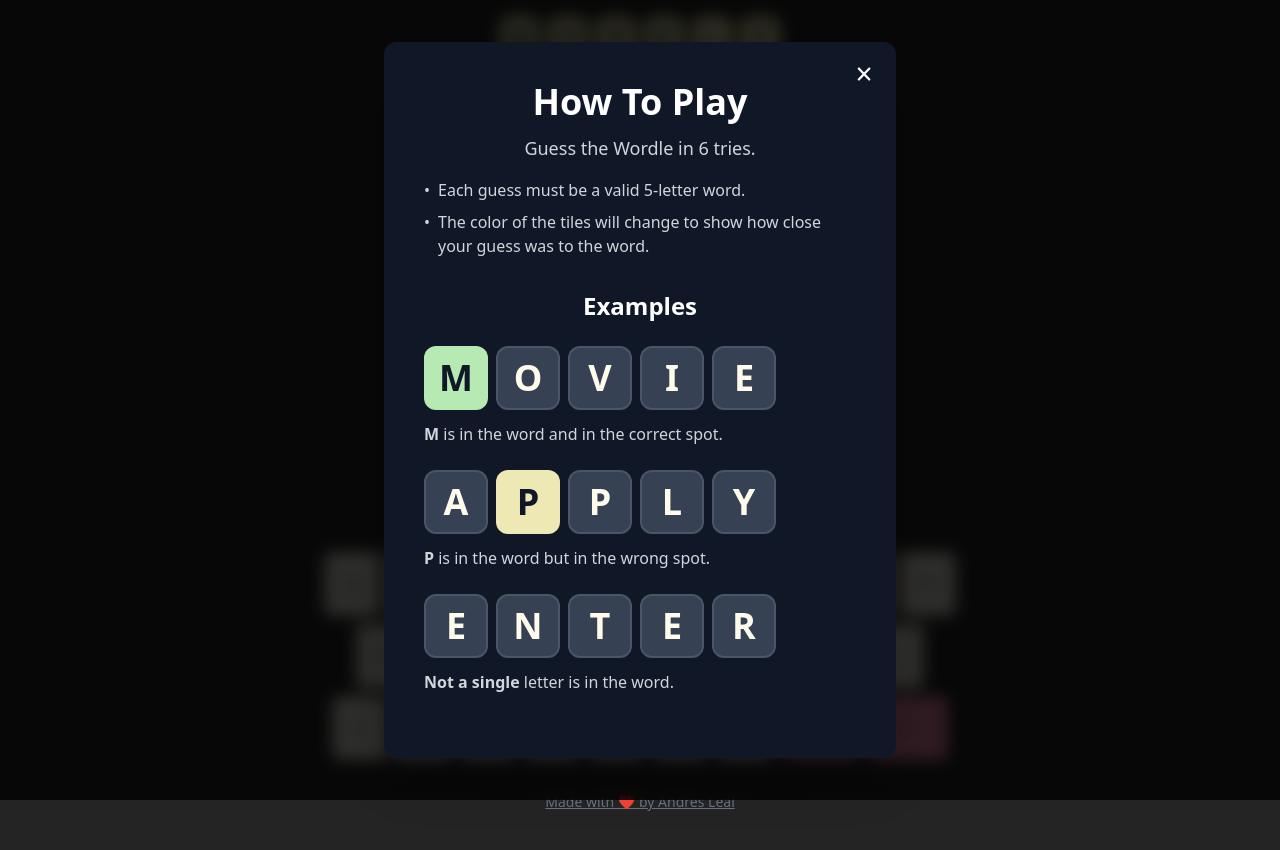
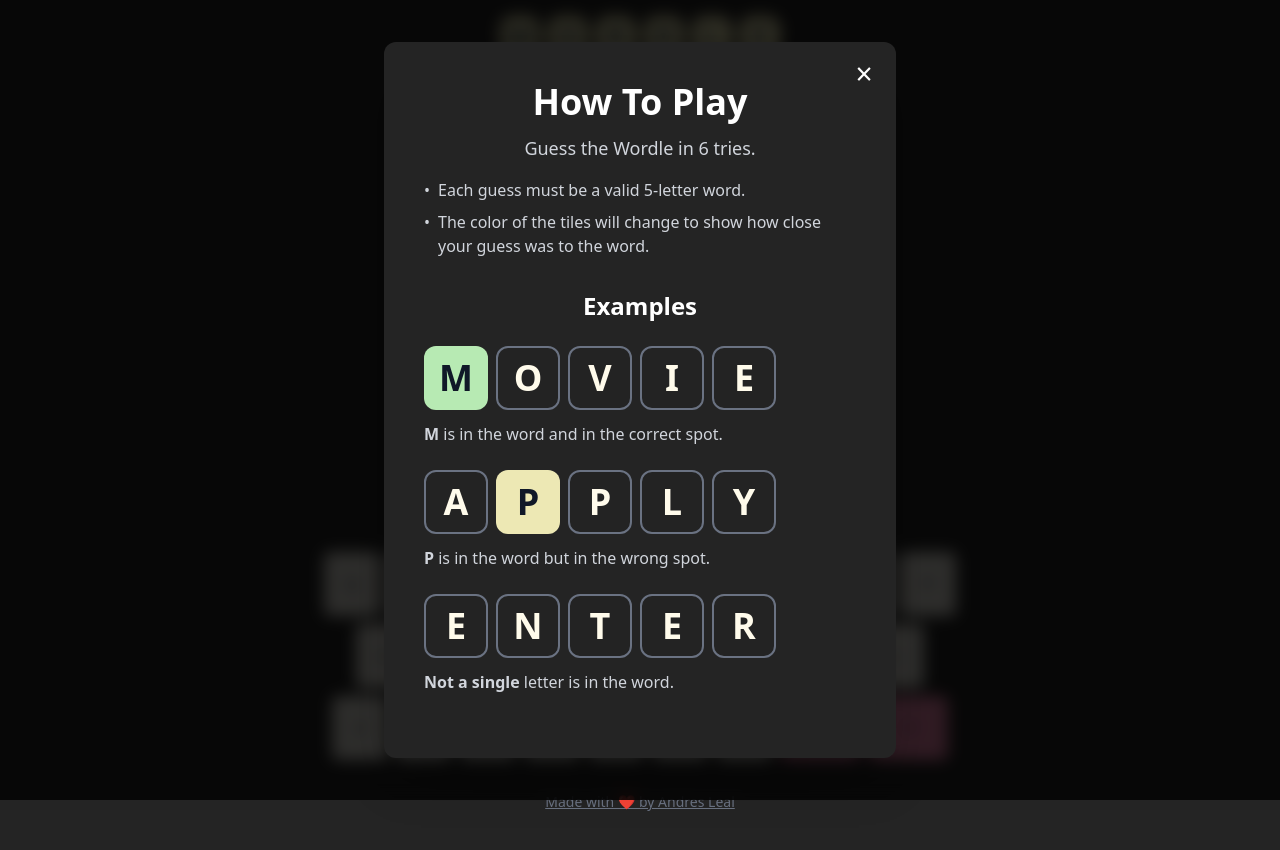
Before and after one commit to Pixele9/wordle-clone, a React (Vite) app: page / in a window 1280 px wide. Shown: the top 850 px of the page. Built offline with nearby package versions, Linux system fonts and the light colour scheme.

Commit message:
style: changed color schme from modal popup

```diff
--- a/src/HowToPlay.tsx
+++ b/src/HowToPlay.tsx
@@ -33,7 +33,7 @@ export default function HowToPlay({ onClose }: { onClose: () => void }) {
 			onClick={handleBackdropClick}
 		>
 			<div
-				className={`relative w-full max-w-lg max-h-[90vh] overflow-y-auto bg-gray-900 rounded-xl shadow-2xl transition-all duration-300 ${
+				className={`relative w-full max-w-lg max-h-[90vh] overflow-y-auto bg-primary rounded-xl shadow-2xl transition-all duration-300 ${
 					isClosing ? 'scale-95 opacity-0' : 'scale-100 opacity-100'
 				}`}
 				onClick={(e) => e.stopPropagation()}
@@ -73,10 +73,10 @@ export default function HowToPlay({ onClose }: { onClose: () => void }) {
 						<div className="mb-6">
 							<div className="flex gap-1 sm:gap-2 mb-3 justify-start">
 								<Letter value="M" className="bg-wordle-match !text-gray-900" />
-								<Letter value="O" className="bg-gray-700 border-2 border-gray-600" />
-								<Letter value="V" className="bg-gray-700 border-2 border-gray-600" />
-								<Letter value="I" className="bg-gray-700 border-2 border-gray-600" />
-								<Letter value="E" className="bg-gray-700 border-2 border-gray-600" />
+								<Letter value="O" className="bg-primary/80 border-2 border-gray-500" />
+								<Letter value="V" className="bg-primary/80 border-2 border-gray-500" />
+								<Letter value="I" className="bg-primary/80 border-2 border-gray-500" />
+								<Letter value="E" className="bg-primary/80 border-2 border-gray-500" />
 							</div>
 							<p className="text-left text-gray-300 text-sm sm:text-base">
 								<span className="font-bold">M</span> is in the word and in the correct spot.
@@ -86,11 +86,11 @@ export default function HowToPlay({ onClose }: { onClose: () => void }) {
 						{/* Example 2 - Wrong position */}
 						<div className="mb-6">
 							<div className="flex gap-1 sm:gap-2 mb-3 justify-start">
-								<Letter value="A" className="bg-gray-700 border-2 border-gray-600" />
+								<Letter value="A" className="bg-primary/80 border-2 border-gray-500" />
 								<Letter value="P" className="bg-wordle-partial-match !text-gray-900" />
-								<Letter value="P" className="bg-gray-700 border-2 border-gray-600" />
-								<Letter value="L" className="bg-gray-700 border-2 border-gray-600" />
-								<Letter value="Y" className="bg-gray-700 border-2 border-gray-600" />
+								<Letter value="P" className="bg-primary/80 border-2 border-gray-500" />
+								<Letter value="L" className="bg-primary/80 border-2 border-gray-500" />
+								<Letter value="Y" className="bg-primary/80 border-2 border-gray-500" />
 							</div>
 							<p className="text-left text-gray-300 text-sm sm:text-base">
 								<span className="font-bold">P</span> is in the word but in the wrong spot.
@@ -100,11 +100,11 @@ export default function HowToPlay({ onClose }: { onClose: () => void }) {
 						{/* Example 3 - Not in word */}
 						<div className="mb-6">
 							<div className="flex gap-1 sm:gap-2 mb-3 justify-start">
-								<Letter value="E" className="bg-gray-700 border-2 border-gray-600" />
-								<Letter value="N" className="bg-gray-700 border-2 border-gray-600" />
-								<Letter value="T" className="bg-gray-700 border-2 border-gray-600" />
-								<Letter value="E" className="bg-gray-700 border-2 border-gray-600" />
-								<Letter value="R" className="bg-gray-700 border-2 border-gray-600" />
+								<Letter value="E" className="bg-primary/80 border-2 border-gray-500" />
+								<Letter value="N" className="bg-primary/80 border-2 border-gray-500" />
+								<Letter value="T" className="bg-primary/80 border-2 border-gray-500" />
+								<Letter value="E" className="bg-primary/80 border-2 border-gray-500" />
+								<Letter value="R" className="bg-primary/80 border-2 border-gray-500" />
 							</div>
 							<p className="text-left text-gray-300 text-sm sm:text-base">
 								<span className="font-bold">Not a single</span> letter is in the word.
```
